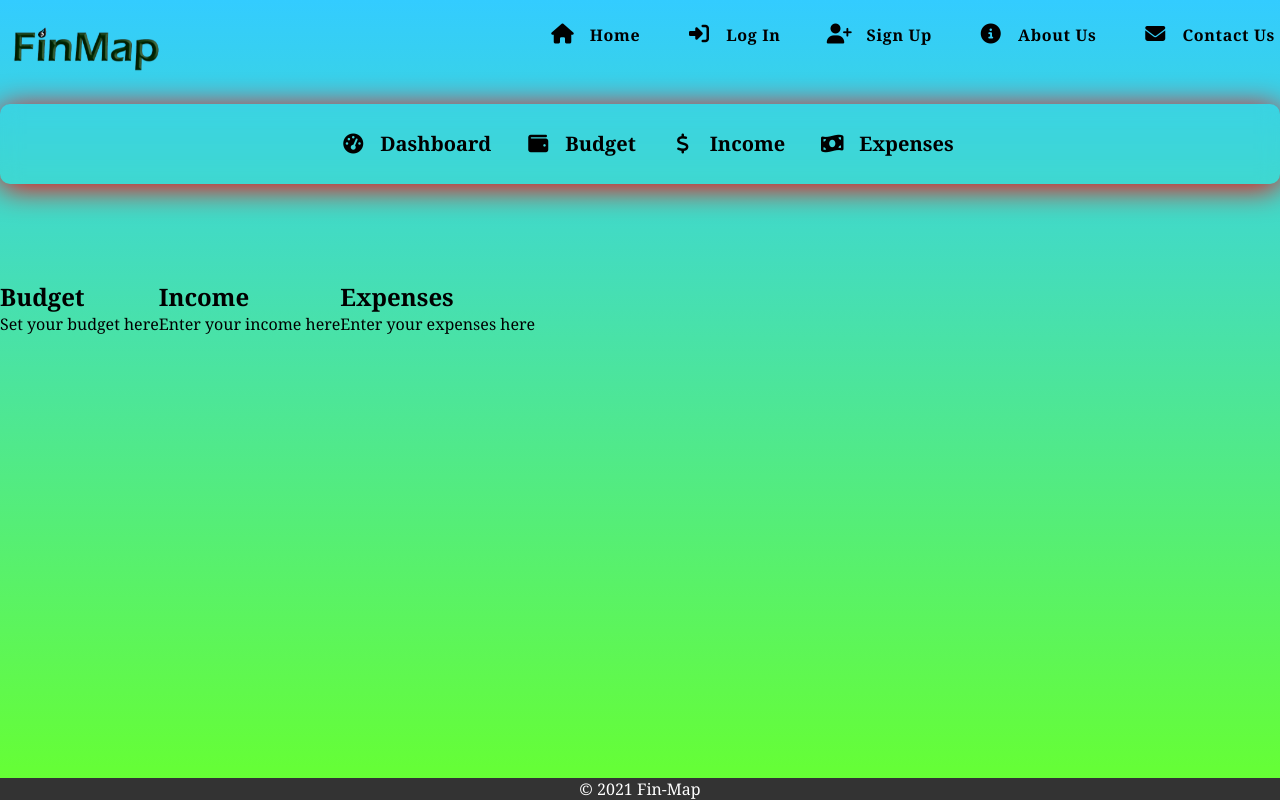
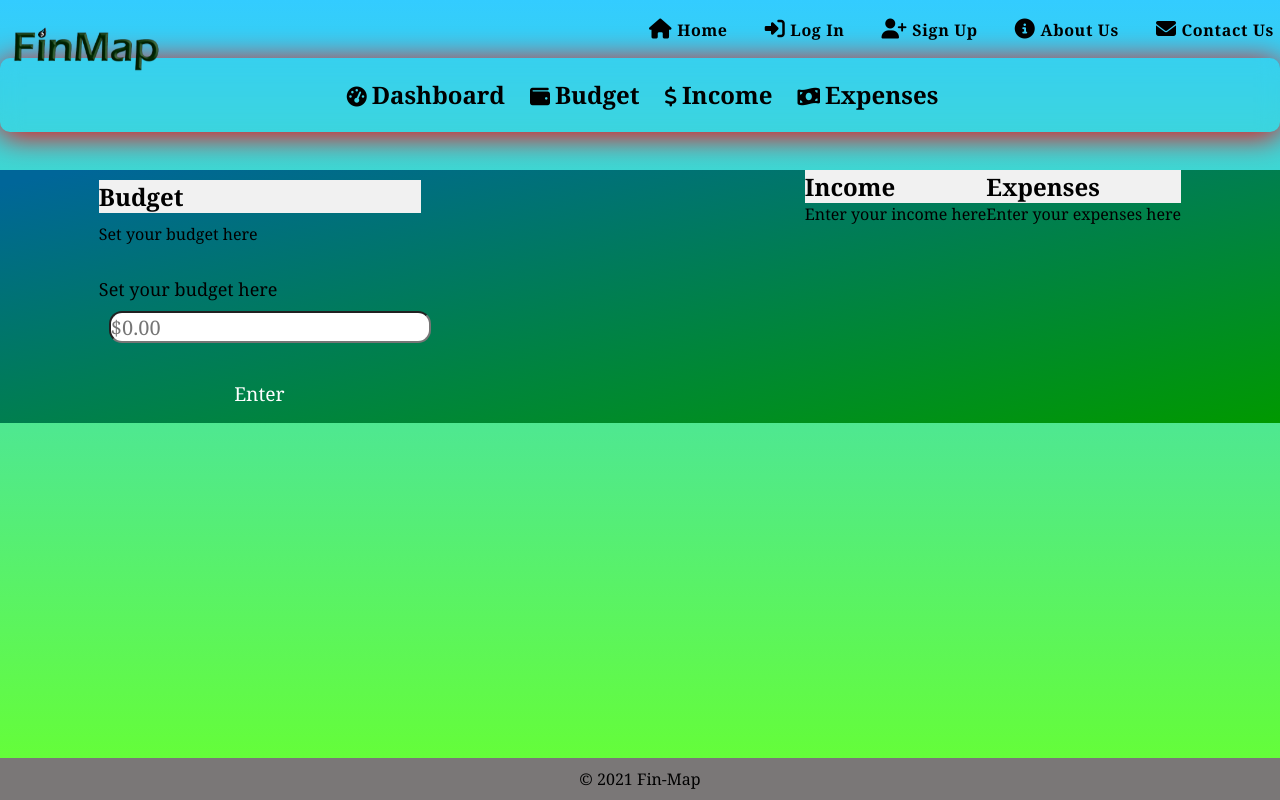
Before and after one commit to edzordzinam44/FinMap_clone, a React app in the folder client/: page / in a window 1280 px wide. Built offline with nearby package versions, Linux system fonts and the light colour scheme.

Commit message:
Refactor code to export NoPage component in NoPage.js Add Menu component to App.js Create Menu page with basic styling in menu.js Update homepage.js with layout changes and styling Update homepage.css with additional styles

```diff
--- a/client/src/App/App.js
+++ b/client/src/App/App.js
@@ -7,6 +7,7 @@ import HomePage from '../pages/Home/homepage';
 // import AboutUs from '../pages/AboutUs/AboutUs';
 // import Home from '../pages/Home/Home';
 import NoPage from '../pages/Error/NoPage';
+import Menu from '../pages/Menu/menu';
 
 function App() {
   return (
@@ -18,6 +19,7 @@ function App() {
           <Route path='/login' element={<LogIn />} />
           {/* <Route path='/dashboard' element={<Dashboard />} /> */}
           {/* <Route path='/aboutus' element={<AboutUs />} /> */}
+          <Route path='/menu' element={<Menu />} />
           <Route path='*' element={<NoPage />} />
         </Routes>
     </BrowserRouter>
--- a/client/src/pages/Error/NoPage.js
+++ b/client/src/pages/Error/NoPage.js
@@ -9,4 +9,5 @@ const NoPage = () => {
     );
 };
 
+
 export default NoPage;
--- a/client/src/pages/Home/homepage.css
+++ b/client/src/pages/Home/homepage.css
@@ -4,14 +4,25 @@
     font-family: Georgia, 'Times New Roman', Times, serif;
 }
 
+*, *:before, *:after {
+  box-sizing: border-box;
+}
+
 body, html {
     background: linear-gradient(to bottom, #33ccff 0%, #66ff33 98%);
     scroll-behavior: smooth;
+    height: 100%;
+}
+.wrapper {
+  display: flex;
+  flex-direction: column;
+  min-height: 100vh; /* Full height of viewport */
 }
 
 .navbar-menu {
-    display: flexbox;
+    /* display: flexbox; */
     padding: 1px;
+    /* z-index: 6; */
 }
 
 /* Nav bar */
@@ -21,13 +32,16 @@ body, html {
     list-style: none;
     text-align: center;
     display: flex;
-    position: absolute;
-    right: 0;
+    /* position: absolute; */
+    position: relative;
+    justify-content: flex-end;
+    /* right: 0; */
     padding: 5px;
+    z-index: 2;
   }
 
   .nav .nav-item + .nav-item {
-    margin: 0 0 0 2rem;
+    margin-left: 2rem;
   }
 
   .nav .nav-item {
@@ -77,50 +91,115 @@ body, html {
     backdrop-filter: blur(10px);
     border-radius: 10px;
     box-shadow: 0 4px 30px rgba(999, 0, 0, 90);
-    position: absolute;
+    /* position: absolute;
     top: 13%;
-    width: 100%;
+    width: 100%; */
   }
 
   .dashboard div {
     list-style-type: none;
-    padding: 0;
+    /* padding: 0; */
   }
 
   .dashboard div li {
     display: inline-block;
     margin: 0 10px;
-    font-size: 20px;
+    /* font-size: 20px; */
   }
 
   /* Font Awesome */
   .fas {
     padding: 5px;
     font-size: 20px;
-    width: 50px;
+    /* width: 50px;
     text-align: center;
     text-decoration: none;
     margin: 5px 2px;
-    border-radius: 50%;
+    border-radius: 50%; */
   }
 
-  /* Footer */
-  footer {
-    position: absolute;
+
+  .display-container {
     display: flex;
-    left: 0;
-    bottom: 0;
+    /* flex-wrap: wrap; */
+    /* position: absolute; */
+    position: relative;
+    /* top: 35%; */
+    background: linear-gradient(to top left, #009900 0%, #006699 97%);
     width: 100%;
-    background-color: #333;
-    color: white;
-    text-align: center;
+    justify-content: center;
+    /* align-items: center; */
+    /* height: 100%; */
+    /* margin-left: 150px; */
+    margin: 3% 0;
+  }
+
+  .display-container > div h2 {
+    background-color: #f1f1f1;
+    /* margin: 20px;
+    padding: 15px; */
+    /* font-size: 25px; */
+  }
+
+  /* .display-container {
+    margin-right: 20%;
+  } */
+
+  .display-budget * {
+    background-color: transparent;
+    display: flex;
+    align-items: flex-start;
+    justify-content: flex-start; /* Change 'left' to 'flex-start' */
+    /* margin: 0; */
+    margin-top: 10px; /* Ensure no margin is pushing it away from the left */
+  }
+
+  .display-budget {
+    margin-right: 30%;
+    margin-left: 0;
+  }
+
+  label {
+    display: flex;
+    flex-direction: column;
+  }
+
+  input {
+    display: flex;
+    /* margin: 10px 50px 20px 0; */
+    margin: 10px;
+    font-size: 20px;
+    /* font-style: bold; */
+    height: 2rem;
+    width: 100%;
+    border-radius: 13px;
+  }
+
+  input:placeholder-shown, input:focus-visible {
+    background-color: #fff;
+  }
+
+  .display-btn {
+    display: flex;
+    /* flex-direction: column; */
+    align-items: center;
+    justify-content: center;
+    width: 100%;
+    /* margin-right: 10px; */
+  }
+
+  .display-btn button {
+    display: flex;
+    align-items: center;
     justify-content: center;
   }
 
-  .display-container {
-    display: flex;
-    flex-wrap: wrap;
+  .footer {
+    background-color :#7a7777; /* Example footer background color */
+    text-align:center;
+    padding :10px;
+    margin-top:auto;
+    bottom: 0;
     position: absolute;
-    top: 35%;
-    /* margin-left: 150px; */
-  }
+    width: 100%;
+ }
--- a/client/src/pages/Home/homepage.js
+++ b/client/src/pages/Home/homepage.js
@@ -5,7 +5,7 @@ import logo from '../../assets/Fin-map-2.png';
 
 function HomePage() {
     return (
-        <>
+        <div className="wrapper">
             <div>
 
                 <nav className="navbar-menu">
@@ -33,7 +33,7 @@ function HomePage() {
                         </li>
                     </ul>
                 </nav>
-            </div>
+
                 <div className="main">
                     <h2 className="dashboard">
                         <div>
@@ -48,7 +48,22 @@ function HomePage() {
                     <div className="display-budget">
                         <h2>Budget</h2>
                         <p>Set your budget here</p>
+                        <br></br>
+                        <label htmlFor="text">Set your budget here</label>
+                        <input
+                            type="number"
+                            name="Enter amount"
+                            placeholder="$0.00"
+                            min={0}
+                            step={0.01}
+                            required
+                            onReset={clearInterval}
+                        />
+                        <div className="display-btn"><button type="submit">
+                            Enter
+                        </button></div>
                     </div>
+
                     <div className="display-income">
                         <h2>Income</h2>
                         <p>Enter your income here</p>
@@ -59,9 +74,10 @@ function HomePage() {
                     </div>
                 </div>
                 <div>
-                <footer>&copy; 2021 Fin-Map</footer>
+                    <footer className="footer">&copy; 2021 Fin-Map</footer>
                 </div>
-        </>
+            </div>
+        </div>
     )
 }
 
--- /dev/null
+++ b/client/src/pages/Menu/menu.js
@@ -0,0 +1,41 @@
+import React from "react";
+
+const primaryTextColor = 'text-primary-foreground';
+const primaryHoverTextColor = 'hover:text-primary-foreground/80';
+const primaryBgColor = 'bg-primary';
+const bgBackgroundColor = 'bg-background';
+const primaryWidth = 'w-1/4';
+const padding = 'p-4';
+const fontWeight = 'font-semibold';
+const textSize = 'text-lg';
+const marginBottom = 'mb-4';
+const paddingY = 'py-2';
+const block = 'block';
+
+const Menu = () => {
+  return (
+    <div className="flex h-screen">
+      <div className={`${primaryBgColor} ${primaryWidth} ${padding}`}>
+        <h2 className={`${primaryTextColor} ${textSize} ${fontWeight} ${marginBottom}`}>Menu</h2>
+        <ul>
+          <li className={paddingY}>
+            <a href="./sigup" className={`${block} ${primaryTextColor} ${primaryHoverTextColor}`}>Dashboard</a>
+          </li>
+          <li className={paddingY}>
+            <a href="./contact" className={`${block} ${primaryTextColor} ${primaryHoverTextColor}`}>Expenses</a>
+          </li>
+          <li className={paddingY}>
+            <a href="./home" className={`${block} ${primaryTextColor} ${primaryHoverTextColor}`}>Loan</a>
+          </li>
+          <li className={paddingY}>
+            <a href="./login" className={`${block} ${primaryTextColor} ${primaryHoverTextColor}`}>Debts</a>
+          </li>
+        </ul>
+      </div>
+
+      <div className={`flex-1 ${bgBackgroundColor} ${padding}`}></div>
+    </div>
+  );
+};
+
+export default Menu;
```
Lines whose indentation alone changed are shown as unchanged.
